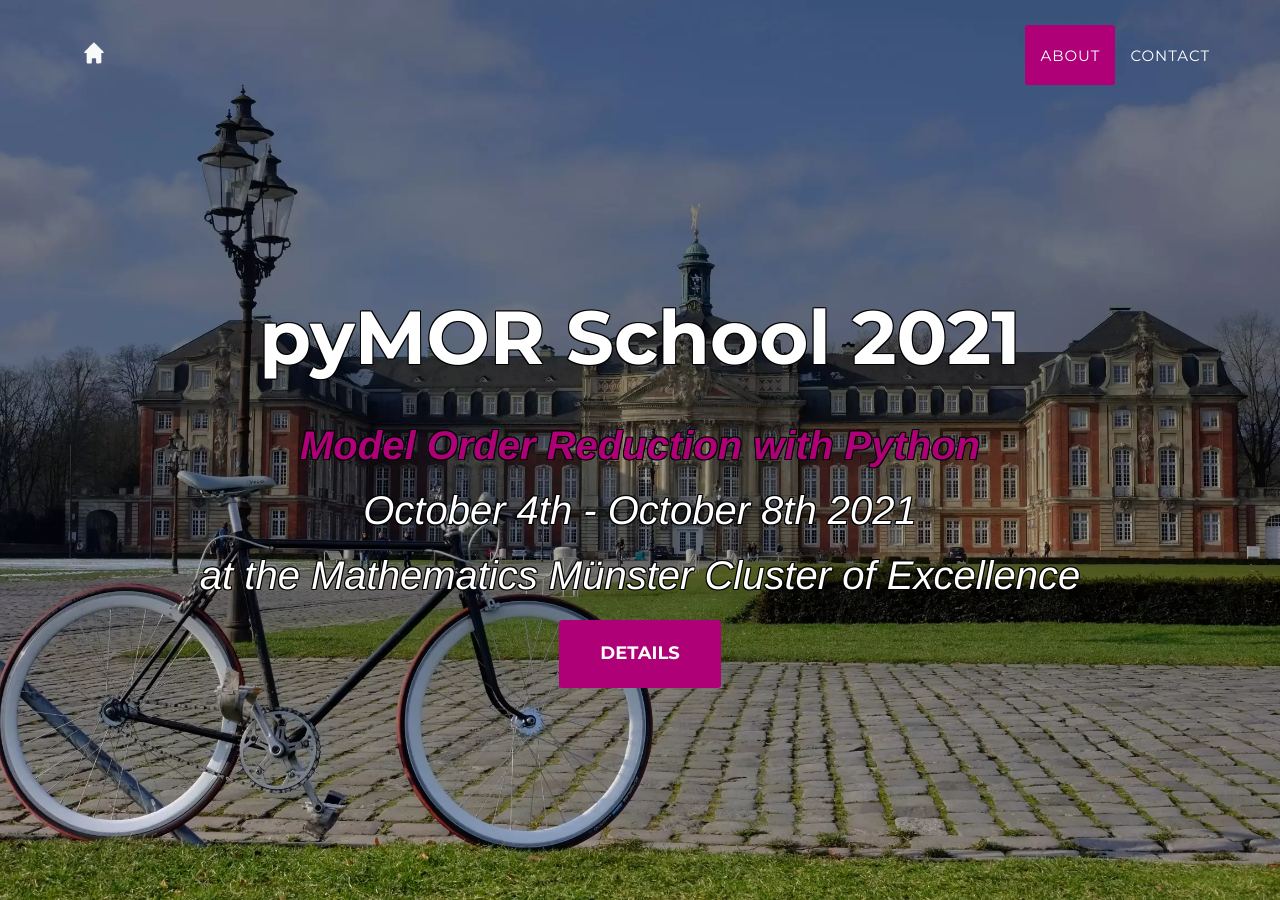
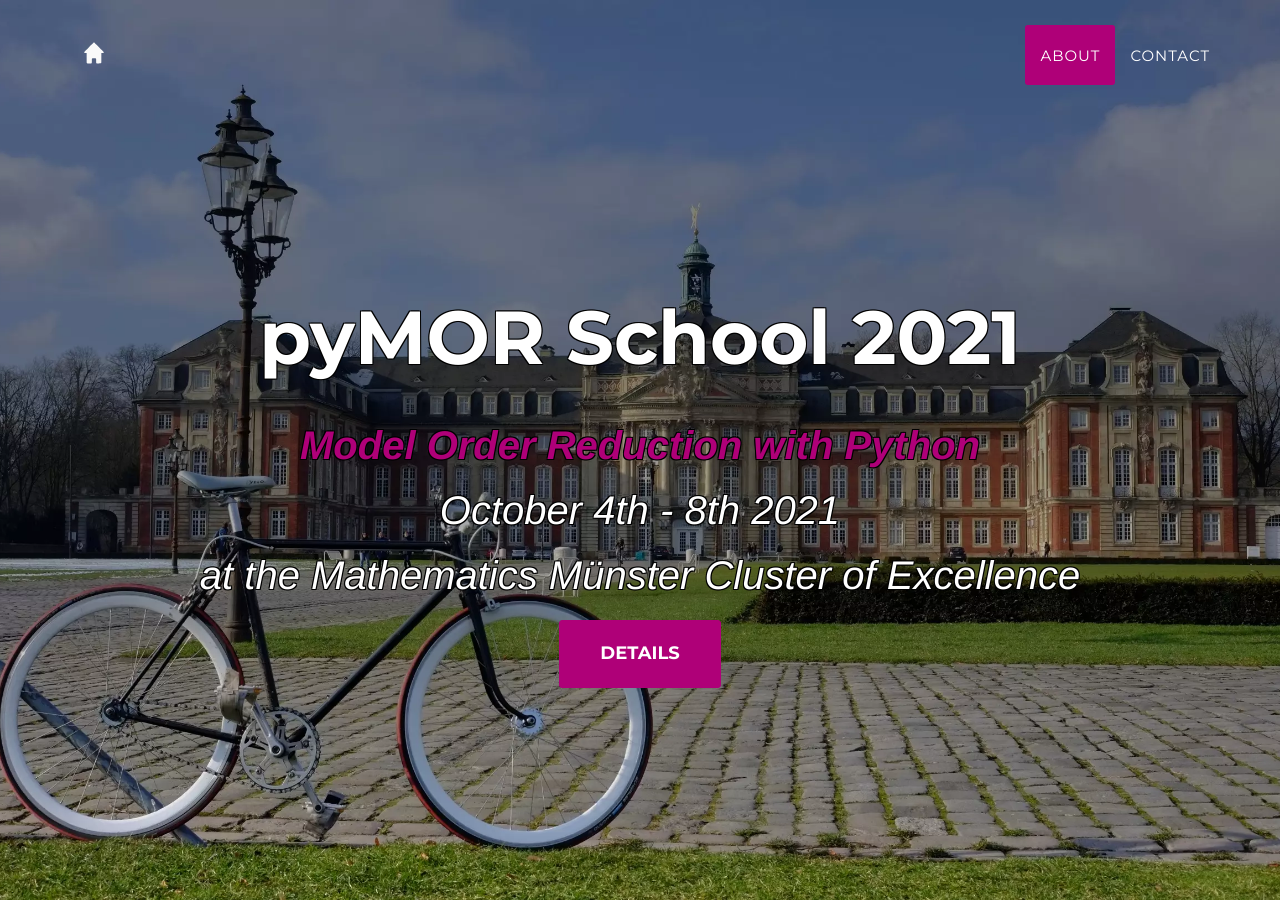
Before and after one commit to renefritze/school.pymor.org, a Jekyll site: the page built from index.html, in a window 1280 px wide and 900 px high. Built offline with Jekyll 4.4.1, drawn with Linux system fonts in a browser that asks for light colours; some web fonts are replaced.

Commit message:
shorten date

```diff
--- a/_layouts/2021_home.html
+++ b/_layouts/2021_home.html
@@ -14,7 +14,7 @@
             <div class="intro-text">
                 <div class="intro-heading">pyMOR School 2021</div>
                 <div class="intro-lead-in"><a href="https://pymor.org"><b>Model Order Reduction with Python</b></a></div>
-                <div class="intro-lead-in">October 4th - October 8th 2021</div>
+                <div class="intro-lead-in">October 4th - 8th 2021</div>
                 <div class="intro-lead-in">at the Mathematics Münster Cluster of Excellence</div>
                 <a href="#about" class="page-scroll btn btn-xl">Details</a>
             </div>
```
